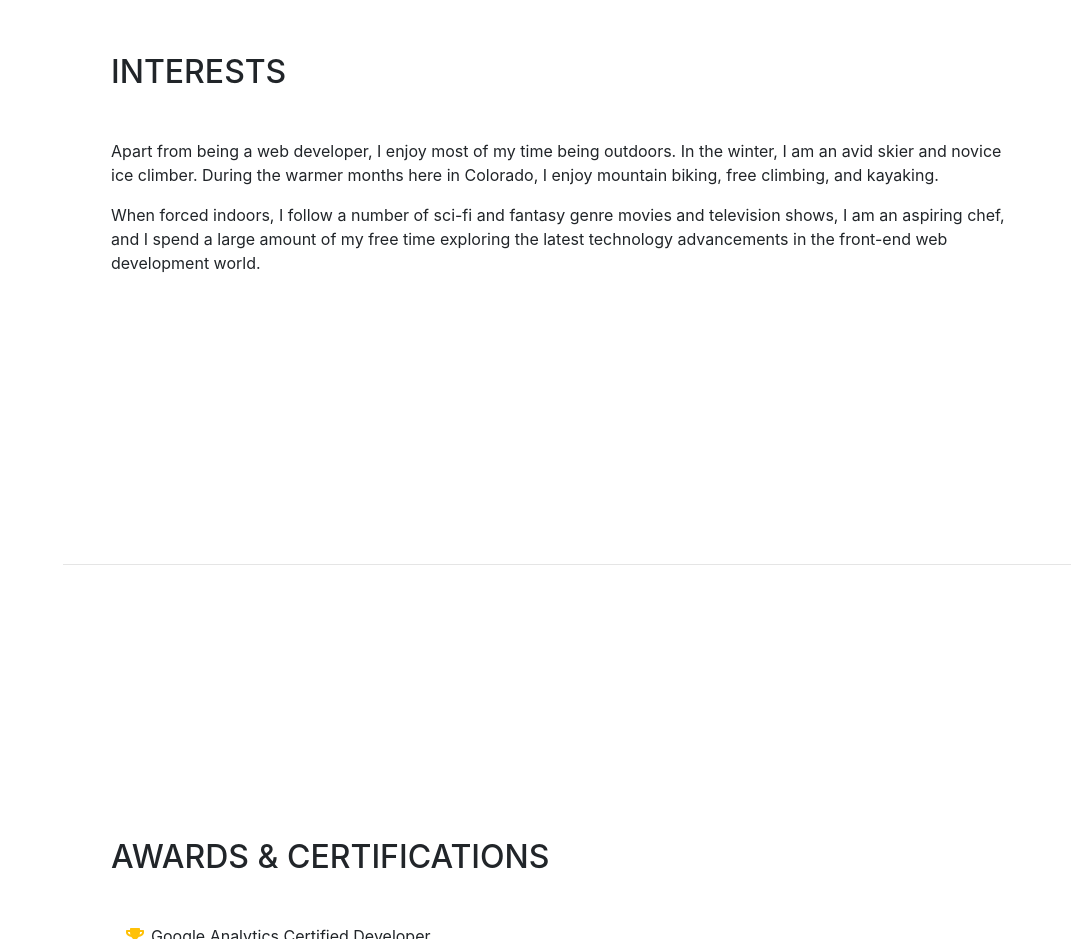
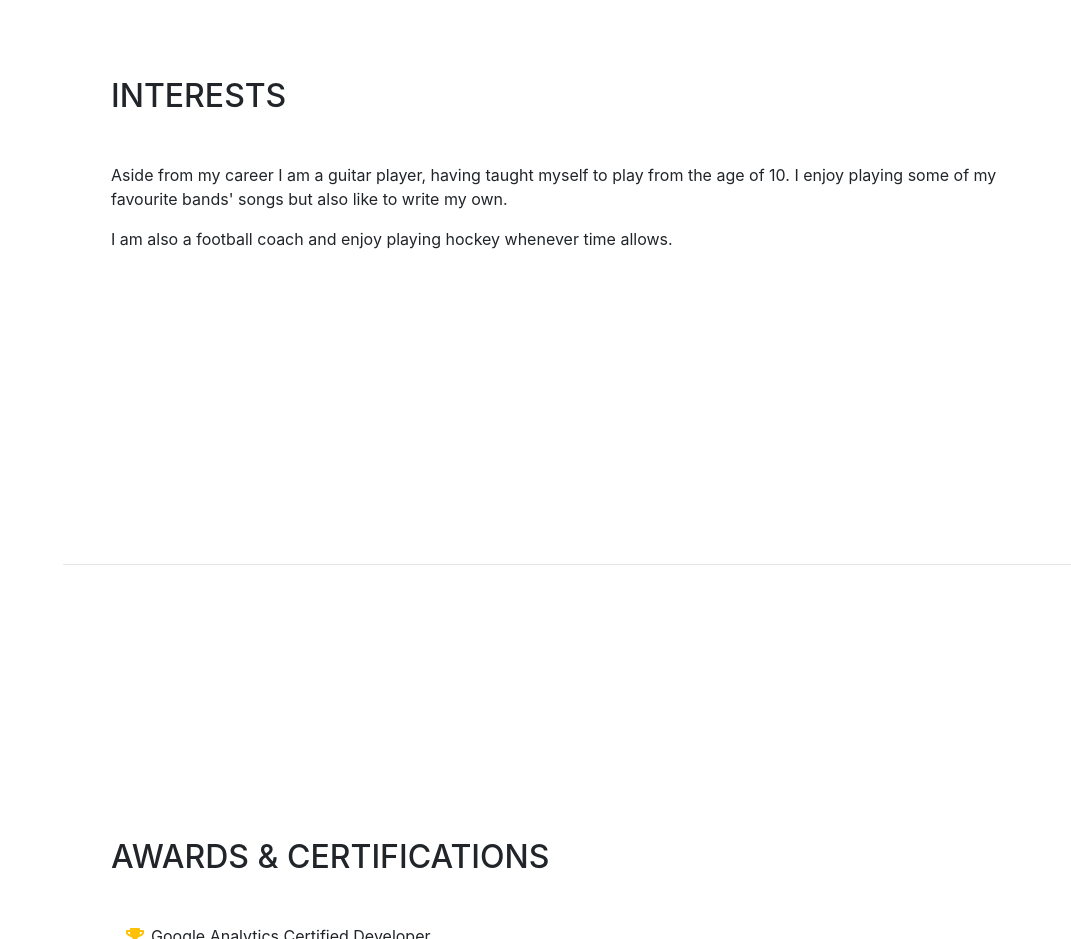
Before and after one commit to sambannister/sambannister.github.io, a website with bundled scripts: page index.html in a window 1280 px wide. Shown: the part 3440-4379 px from the top of the page, without its empty margins (209-1280 px from the left). Built offline with nearby package versions, Linux system fonts and the light colour scheme; a web font is replaced by a local one.

Commit message:
Update index.html

```diff
--- a/index.html
+++ b/index.html
@@ -209,8 +209,8 @@
       <section class="resume-section p-3 p-lg-5 d-flex flex-column" id="interests">
         <div class="my-auto">
           <h2 class="mb-5">Interests</h2>
-          <p>Apart from being a web developer, I enjoy most of my time being outdoors. In the winter, I am an avid skier and novice ice climber. During the warmer months here in Colorado, I enjoy mountain biking, free climbing, and kayaking.</p>
-          <p class="mb-0">When forced indoors, I follow a number of sci-fi and fantasy genre movies and television shows, I am an aspiring chef, and I spend a large amount of my free time exploring the latest technology advancements in the front-end web development world.</p>
+          <p>Aside from my career I am a guitar player, having taught myself to play from the age of 10. I enjoy playing some of my favourite bands' songs but also like to write my own.</p>
+          <p class="mb-0">I am also a football coach and enjoy playing hockey whenever time allows.</p>
         </div>
       </section>
 
```
